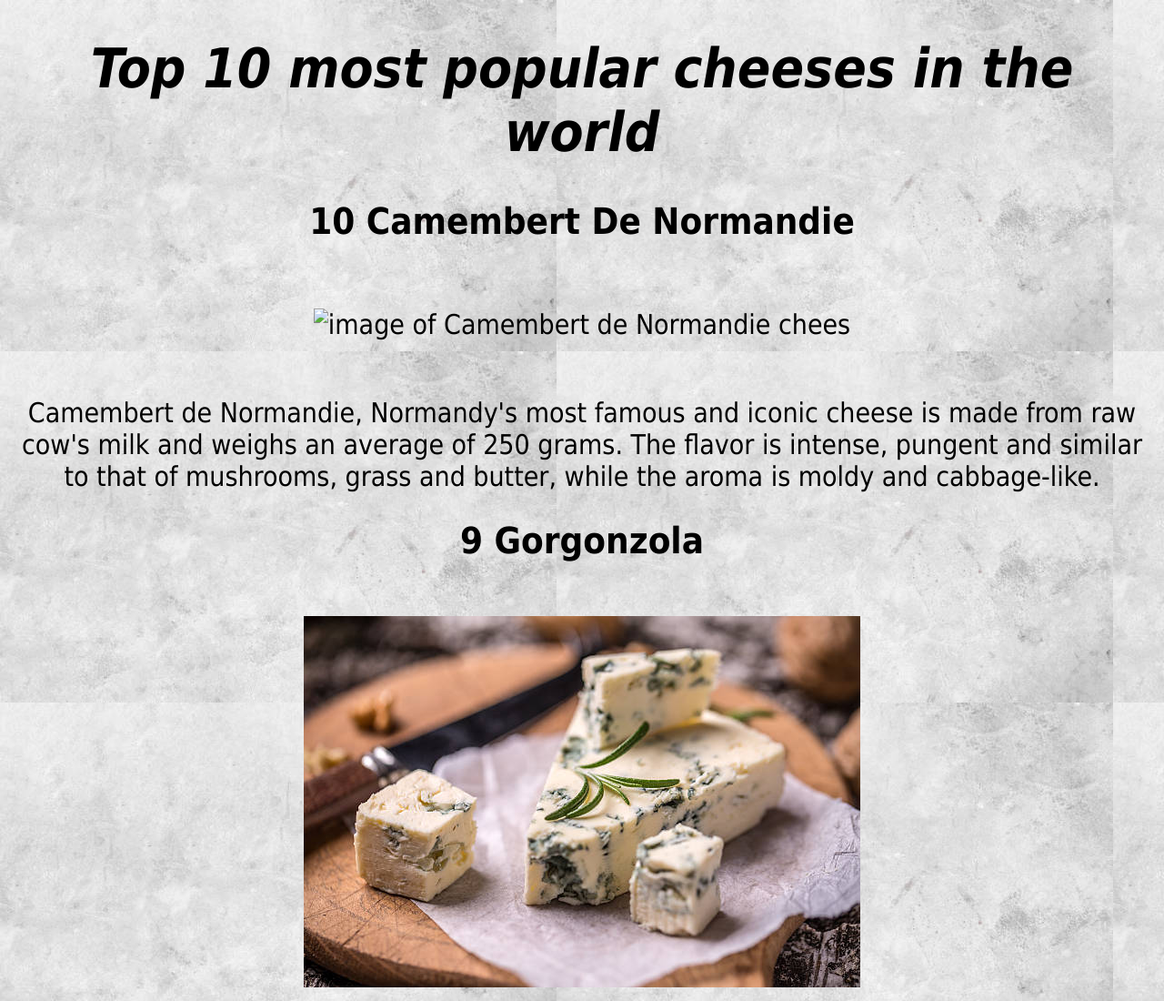
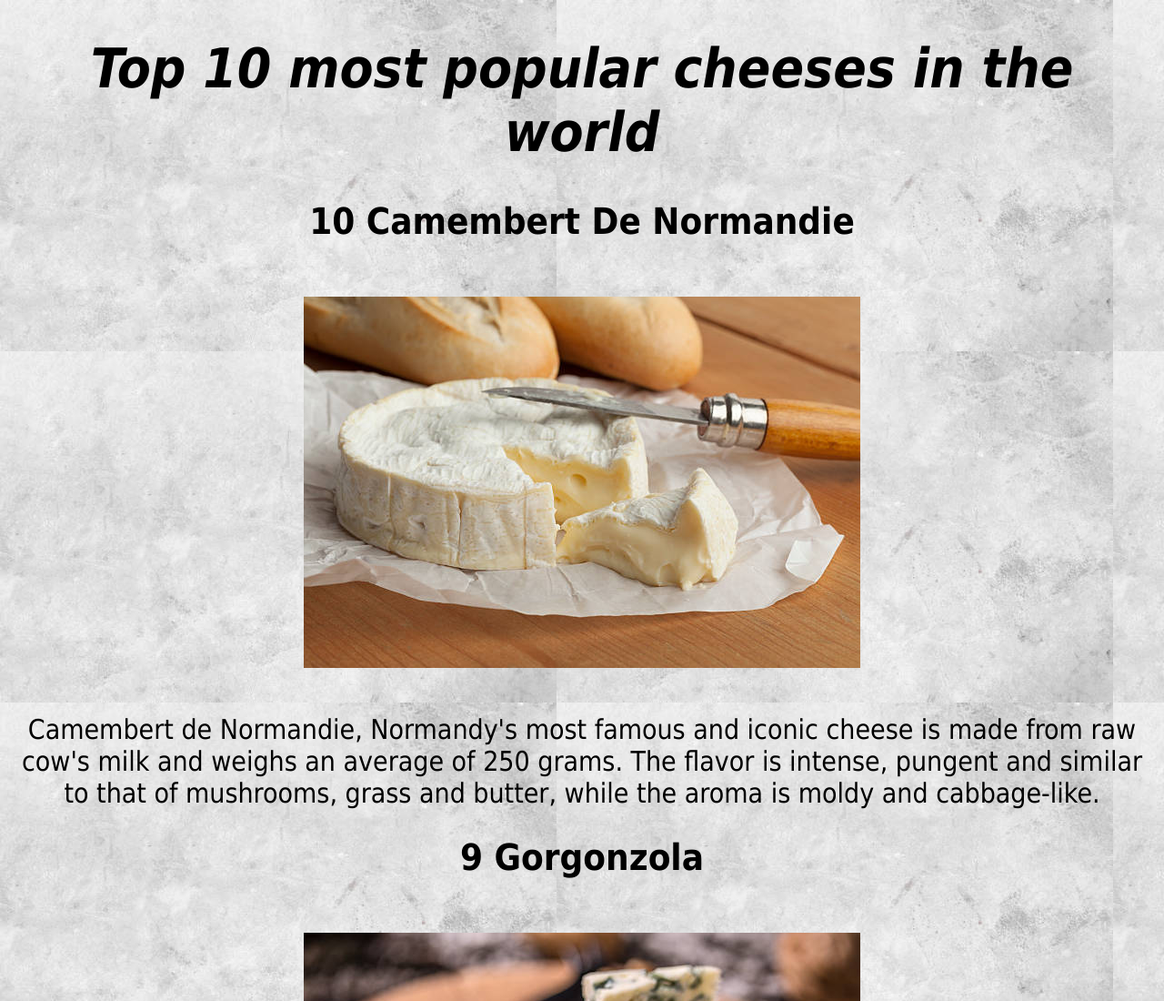
Before and after one commit to Codekush69/my-first-website, a plain HTML site: page index.html in a window 1280 px wide. Shown: the top 1100 px of the page at 91% size. Drawn offline with Linux system fonts and the light colour scheme.

Commit message:
Update index.html

```diff
--- a/index.html
+++ b/index.html
@@ -17,7 +17,7 @@
 <body align="center">
 <h1 align="center"> Top 10 most popular cheeses in  the world</h1>
 
-<p><span id="headers">10 Camembert de Normandie </span><div class="img">           <img src="img/CamembertdeNormandie.jpg"             alt="image of Camembert de Normandie chees">     </p></div>
+<p><span id="headers">10 Camembert de Normandie </span><div class="img">           <img src="img/Camembert de Normandie.jpg"             alt="image of Camembert de Normandie chees">     </p></div>
 
 Camembert de Normandie, Normandy's most famous and iconic cheese is made from raw cow's milk and weighs an average of 250 grams. The flavor is intense, pungent and similar to that of mushrooms, grass and butter, while the aroma is moldy and cabbage-like.
 
```
